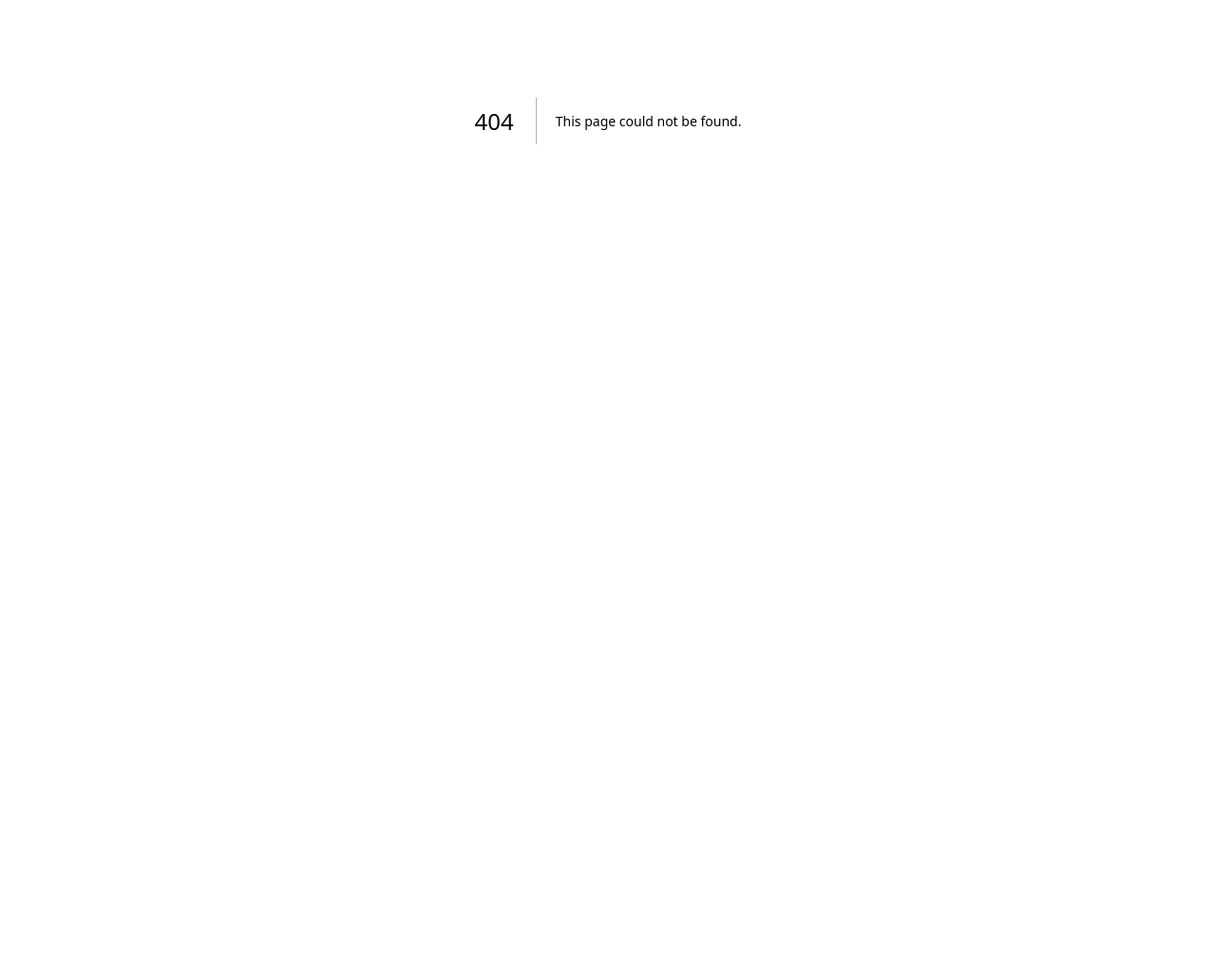
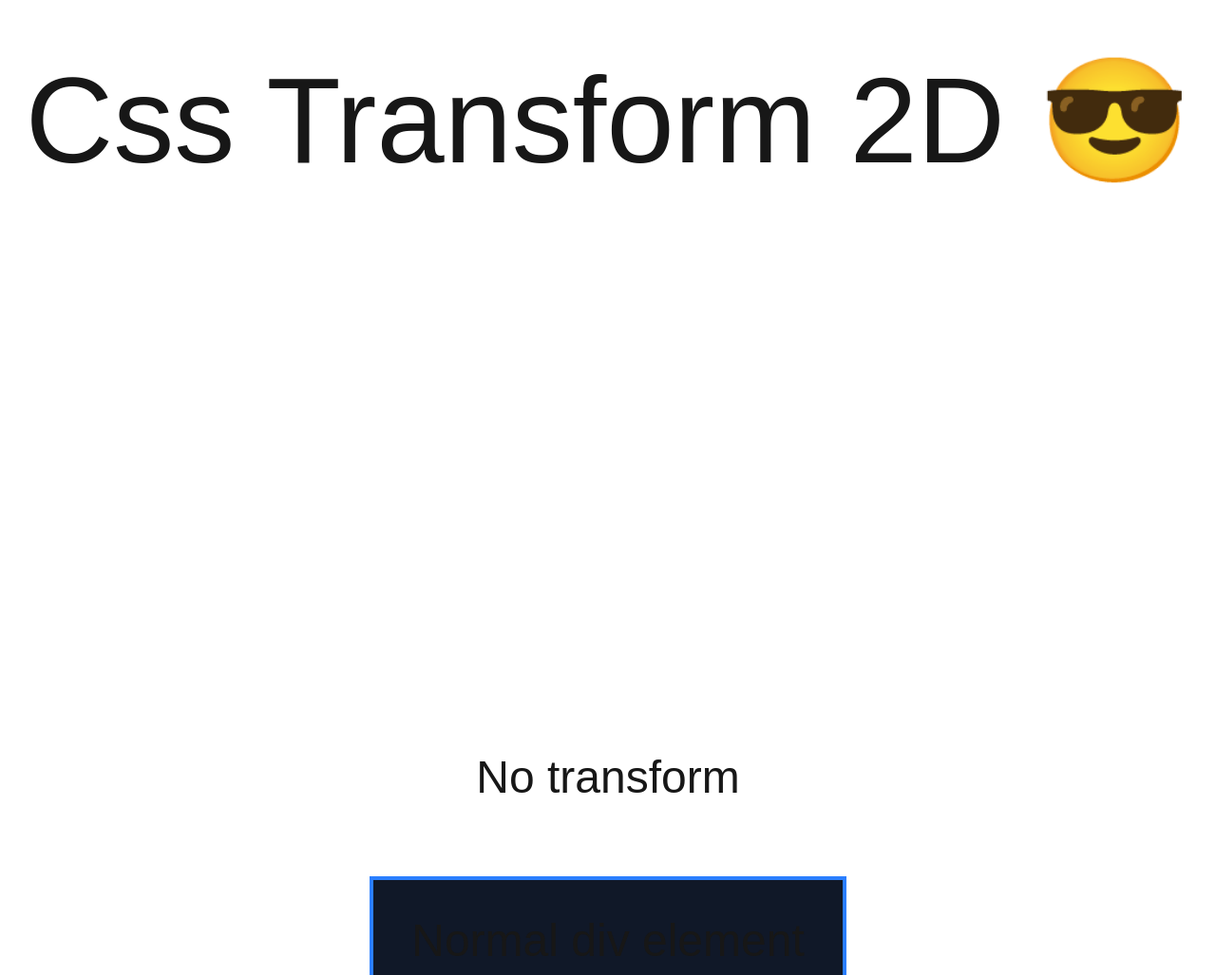
Before and after one commit to alireza-1080/gsap-course, a Next.js app: page /css-transform-2d in a window 1280 px wide. Before the commit this address had no page. Shown: the part 273-1300 px from the top of the page at 95% size. Before the commit the page ends 800 px from the top, so only its background shows below. Built offline with nearby package versions, Linux system fonts and the light colour scheme.

Commit message:
CSS Transform 2D P.1

```diff
--- /dev/null
+++ b/app/css-transform-2d/page.tsx
@@ -0,0 +1,23 @@
+import React from 'react';
+
+const CssTransform2D = () => {
+  return (
+    <div className="flex flex-col min-h-screen w-full items-center justify-center *:flex *:h-screen *:w-full *:flex-col *:items-center *:justify-center *:gap-20 text-5xl">
+      <h1 className="text-9xl">Css Transform 2D 😎</h1>
+      <div>
+        <h2>No transform</h2>
+        <div className='w-fit h-fit p-10 border-4 border-blue-500 bg-gray-900'>Normal div element</div>
+      </div>
+      <div>
+        <h2>Rotate Z 12 degree</h2>
+        <div className='w-fit h-fit p-10 border-4 border-blue-500 bg-gray-900 rotate-z-12'>Normal div element</div>
+      </div>
+      <div>
+        <h2>Translate X -50%</h2>
+        <div className='w-fit h-fit p-10 border-4 border-blue-500 bg-gray-900 -translate-x-1/2'>Normal div element</div>
+      </div>
+    </div>
+  );
+};
+
+export default CssTransform2D;
--- a/app/page.tsx
+++ b/app/page.tsx
@@ -10,6 +10,9 @@ const HomePage = () => {
       <button className="px-6 py-3 bg-blue-500 rounded-lg">
         <Link href="/css-transition">CSS Transition</Link>
       </button>
+      <button className="px-6 py-3 bg-blue-500 rounded-lg">
+        <Link href="/css-transform-2d">Transform 2D</Link>
+      </button>
     </div>
   )
 }
```
Also changed, not shown: 1 other file (tests, documents, lock files or other folders).
